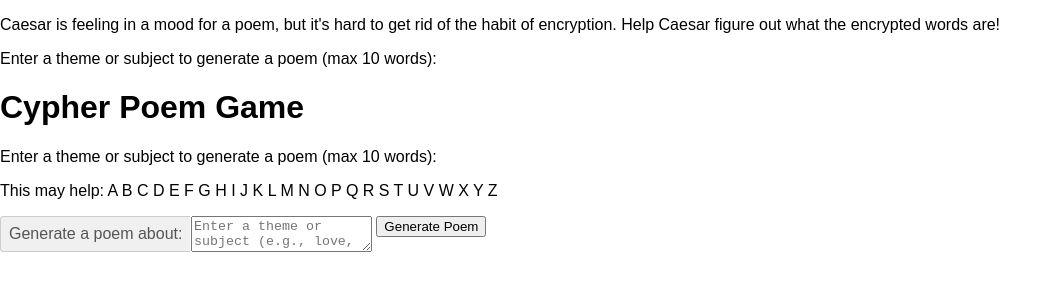
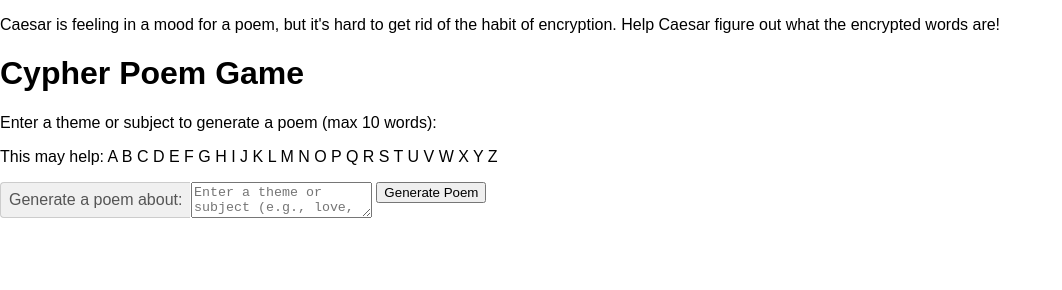
Before and after one commit to Scrmr/CaesarPoem, a website: page cypherpoem.html in a window 1280 px wide. Shown: the whole page, without its empty margins (0-1062 px from the left). Drawn offline with Linux system fonts and the light colour scheme.

Commit message:
7.24 09.11.2023

```diff
--- a/cypherpoem.html
+++ b/cypherpoem.html
@@ -12,7 +12,6 @@
     <div class="instructions">
 
         <p>Caesar is feeling in a mood for a poem, but it's hard to get rid of the habit of encryption. Help Caesar figure out what the encrypted words are!</p>
-        <p>Enter a theme or subject to generate a poem (max 10 words):</p>
     </div>
 
 
```
